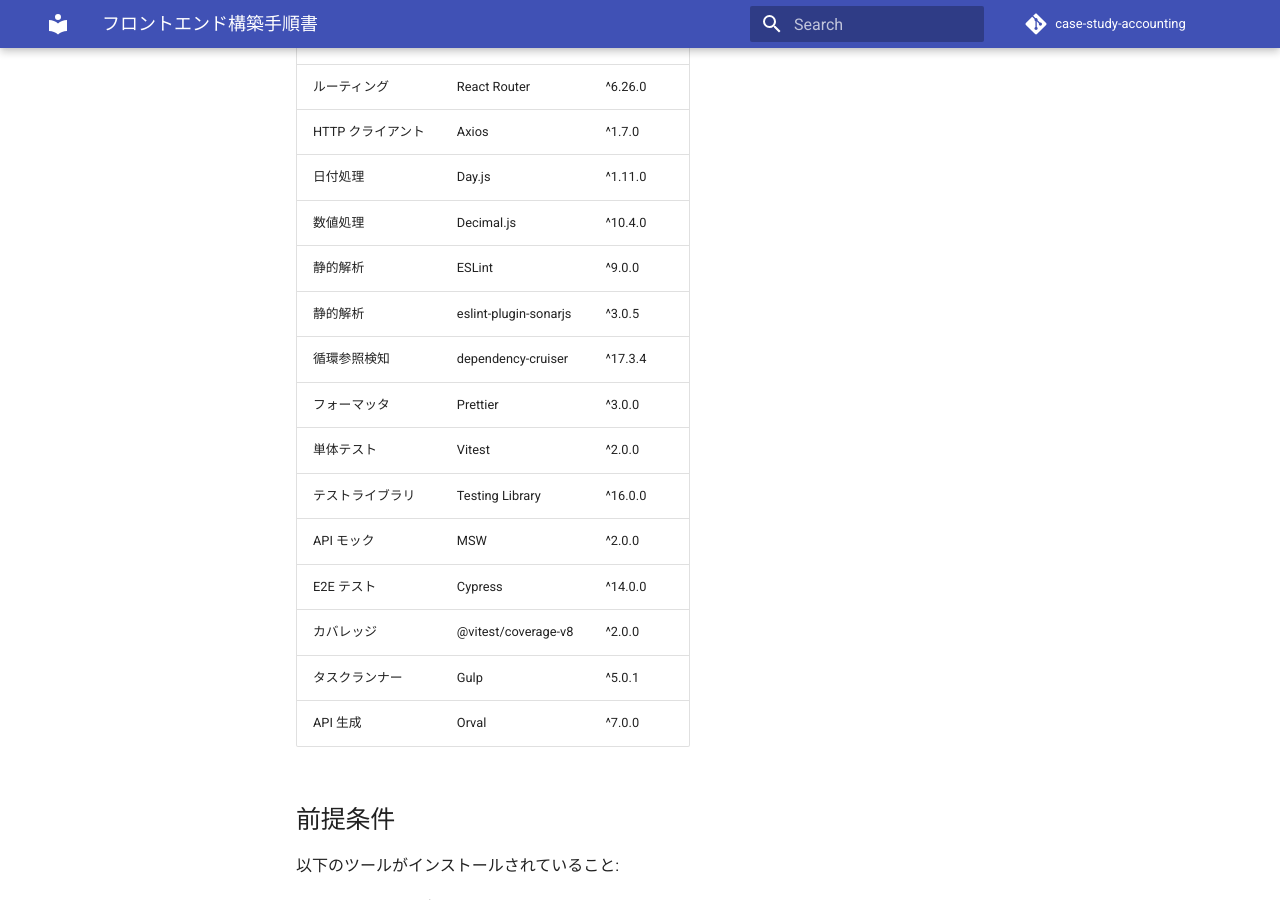
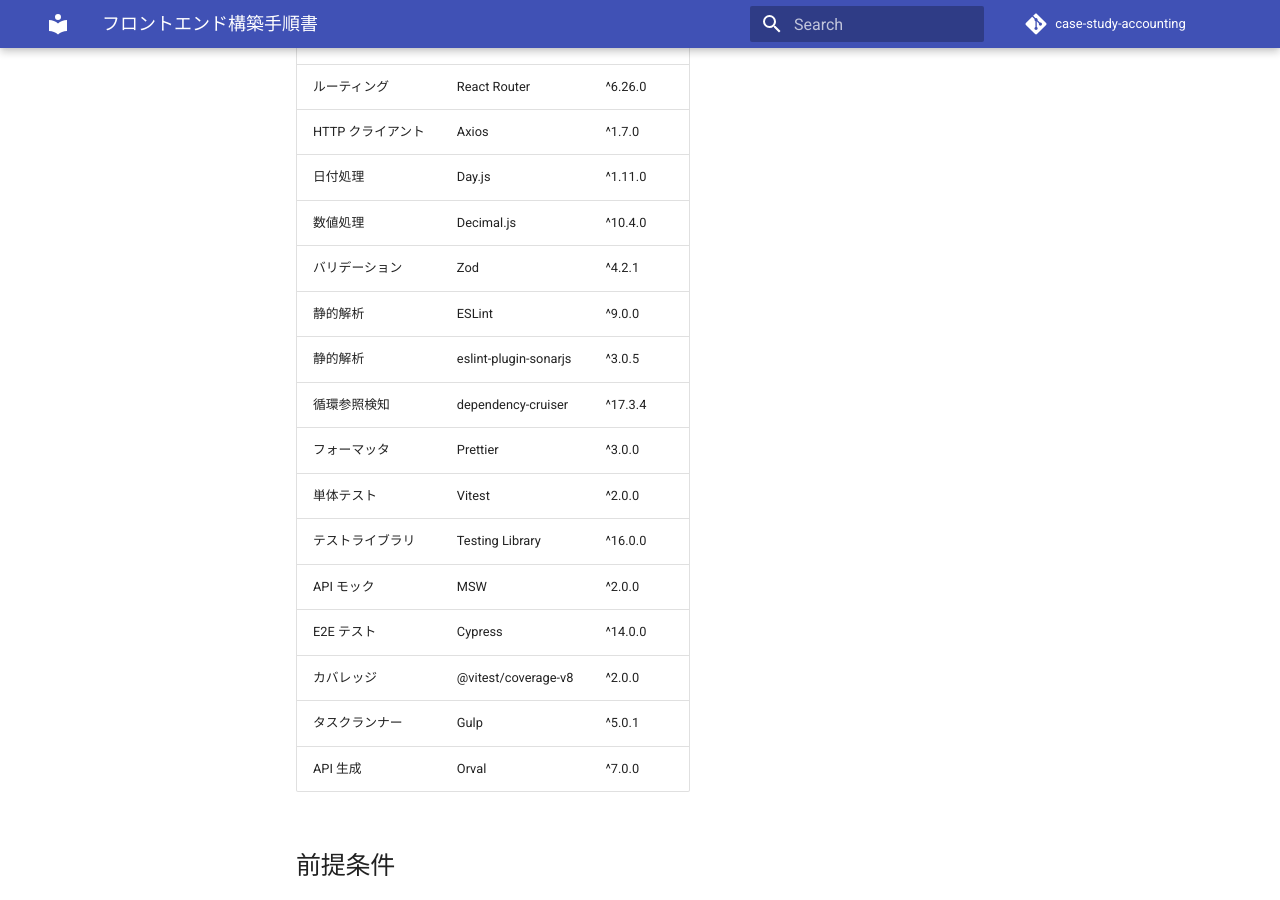
Before and after one commit to k2works/case-study-accounting, an MkDocs documentation site: the page built from docs/operation/frontend_setup.md, in a window 1280 px wide and 900 px high, scrolled down 559 px. Built offline with MkDocs 1.6.1 and Material for MkDocs 9.7.7, drawn with Linux system fonts in a browser that asks for light colours; comment, search, counter and statistics services are not loaded.

Commit message:
feat(frontend): Zod バリデーションライブラリを追加
- zod ^4.2.1 を dependencies に追加
- フロントエンド構築手順書の技術スタックを更新

```diff
--- a/docs/operation/frontend_setup.md
+++ b/docs/operation/frontend_setup.md
@@ -16,6 +16,7 @@
 | HTTP クライアント | Axios | ^1.7.0 |
 | 日付処理 | Day.js | ^1.11.0 |
 | 数値処理 | Decimal.js | ^10.4.0 |
+| バリデーション | Zod | ^4.2.1 |
 | 静的解析 | ESLint | ^9.0.0 |
 | 静的解析 | eslint-plugin-sonarjs | ^3.0.5 |
 | 循環参照検知 | dependency-cruiser | ^17.3.4 |
```
Also changed, not shown: 2 other files.
